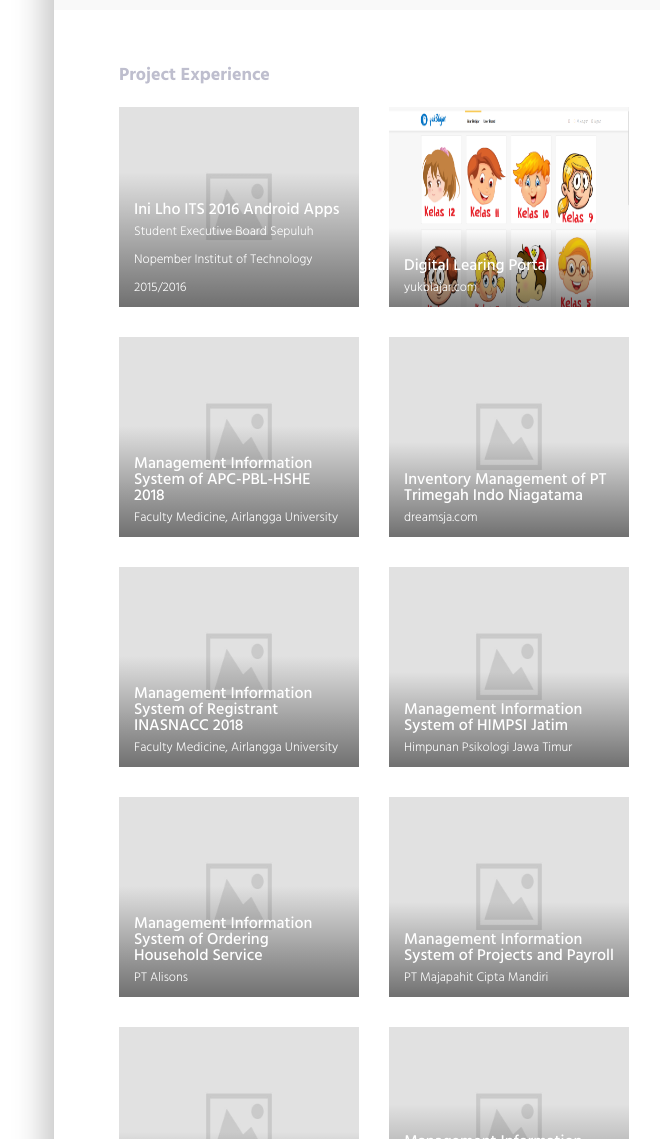
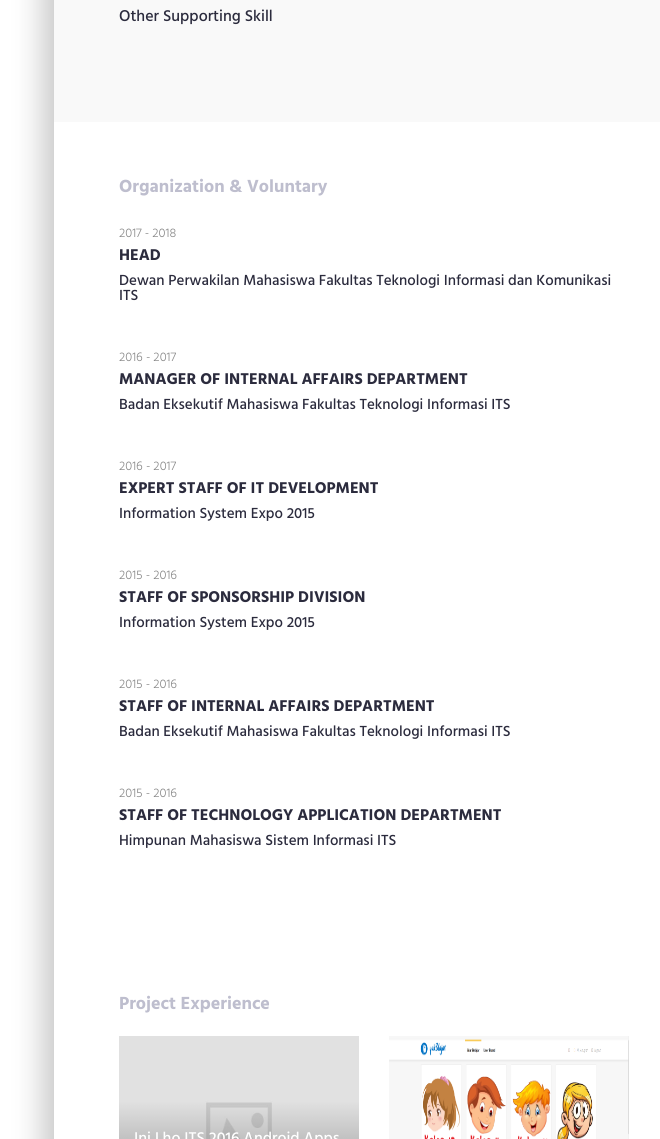
Before and after one commit to anugrahdputra/anugrahdputra.github.io, a plain HTML site: page index.html in a window 1280 px wide. Shown: the part 2342-3481 px from the top of the page, without its empty margins (586-1246 px from the left). Drawn offline with nearby package versions, Linux system fonts and the light colour scheme.

Commit message:
organization & volyntary

```diff
--- a/index.html
+++ b/index.html
@@ -196,7 +196,7 @@
 </section>
 <!-- .section-education -->
 
-<section class="section-wrapper section-interest gray-bg">
+<section class="section-wrapper section-skills gray-bg">
     <div class="container-fluid">
         <div class="row">
             <div class="col-md-12">
@@ -209,6 +209,7 @@
 
         <div class="row">
             <div class="col-md-12">
+                <h3>PROGRAMMING LANGUAGES & TOOLS</h3>
                 <div class="content-item">
                     <ul class="list-inline list-icons">
                         <!-- Programming Language -->
@@ -282,6 +283,10 @@
                         </li>
                     </ul>
                 </div>
+                <h3>Other Supporting Skill</h3>
+                <div class="content-item">
+
+                </div>
             </div>
         </div>
         <!-- .row -->
@@ -289,6 +294,61 @@
     </div>
 </section>
 <!-- .section-publications -->
+
+<section class="section-wrapper section-organization">
+    <div class="container-fluid">
+        <div class="row">
+            <div class="col-md-12">
+                <div class="section-title"><h2>Organization & Voluntary</h2></div>
+            </div>
+        </div>
+        <!--.row-->
+        <div class="row">
+            <div class="col-md-12">
+                <div class="content-item">
+                    <small>2017 - 2018</small>
+                    <h3>Head</h3>
+                    <h4>Dewan Perwakilan Mahasiswa Fakultas Teknologi Informasi dan Komunikasi ITS</h4>
+                </div>
+                <!-- .experience-item -->
+                <div class="content-item">
+                    <small>2016 - 2017</small>
+                    <h3>Manager of Internal Affairs Department</h3>
+                    <h4>Badan Eksekutif Mahasiswa Fakultas Teknologi Informasi ITS</h4>
+                </div>
+                <!-- .experience-item -->
+                <div class="content-item">
+                    <small>2016 - 2017</small>
+                    <h3>Expert Staff of IT Development</h3>
+                    <h4>Information System Expo 2015</h4>
+                </div>
+                <!-- .experience-item -->
+                <div class="content-item">
+                    <small>2015 - 2016</small>
+                    <h3>Staff of Sponsorship Division</h3>
+                    <h4>Information System Expo 2015</h4>
+                </div>
+                <!-- .experience-item -->
+                <div class="content-item">
+                    <small>2015 - 2016</small>
+                    <h3>Staff of Internal Affairs Department</h3>
+                    <h4>Badan Eksekutif Mahasiswa Fakultas Teknologi Informasi ITS</h4>
+                </div>
+                <!-- .experience-item -->
+                <div class="content-item">
+                    <small>2015 - 2016</small>
+                    <h3>Staff of Technology Application Department</h3>
+                    <h4>Himpunan Mahasiswa Sistem Informasi ITS</h4>
+                </div>
+                <!-- .experience-item -->
+            </div>
+        </div>
+        <!--.row-->
+    </div>
+    <!-- .container-fluid -->
+
+</section>
+<!-- .section-education -->
 
 <section class="section-wrapper portfolio-section">
     <div class="container-fluid">
```
